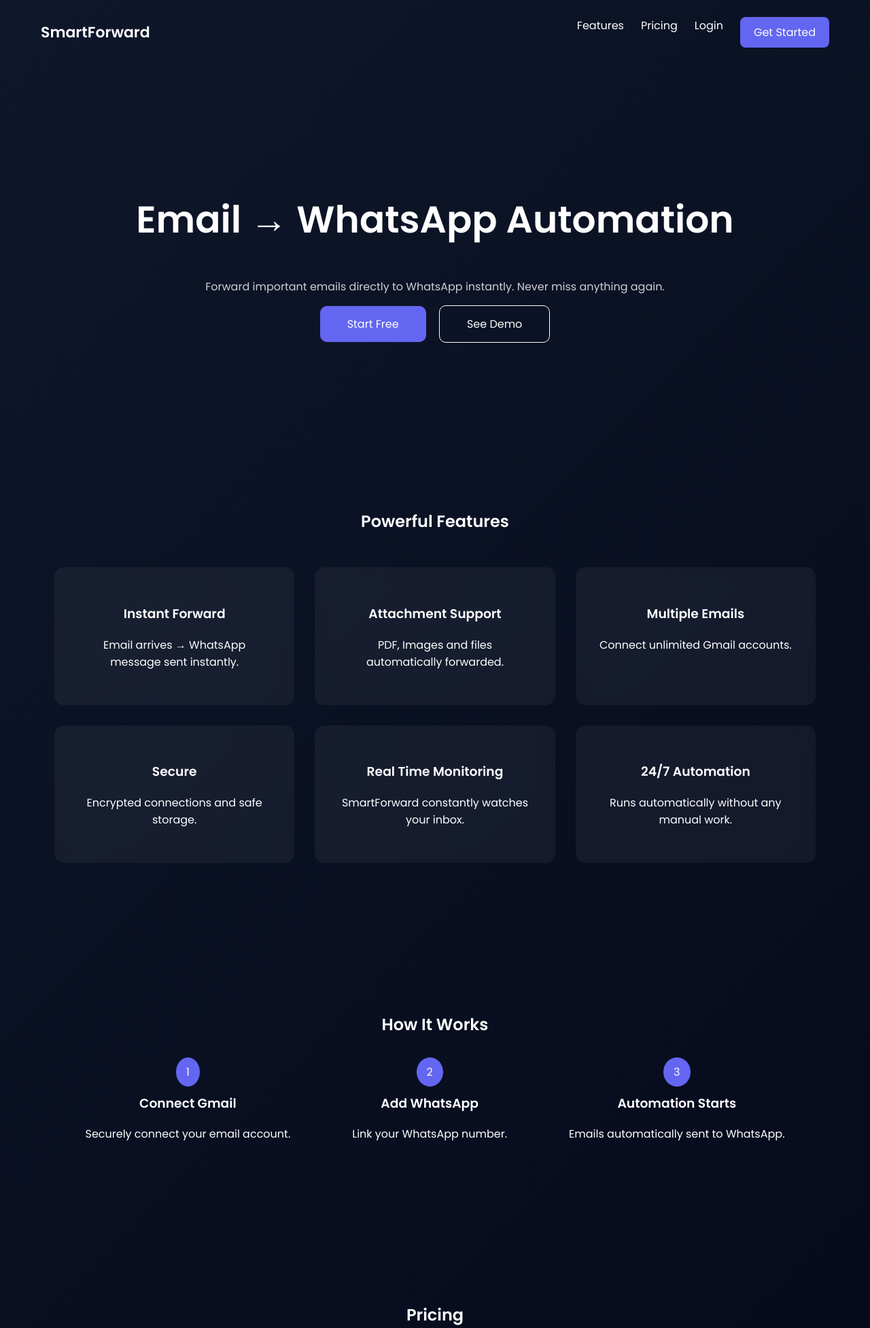
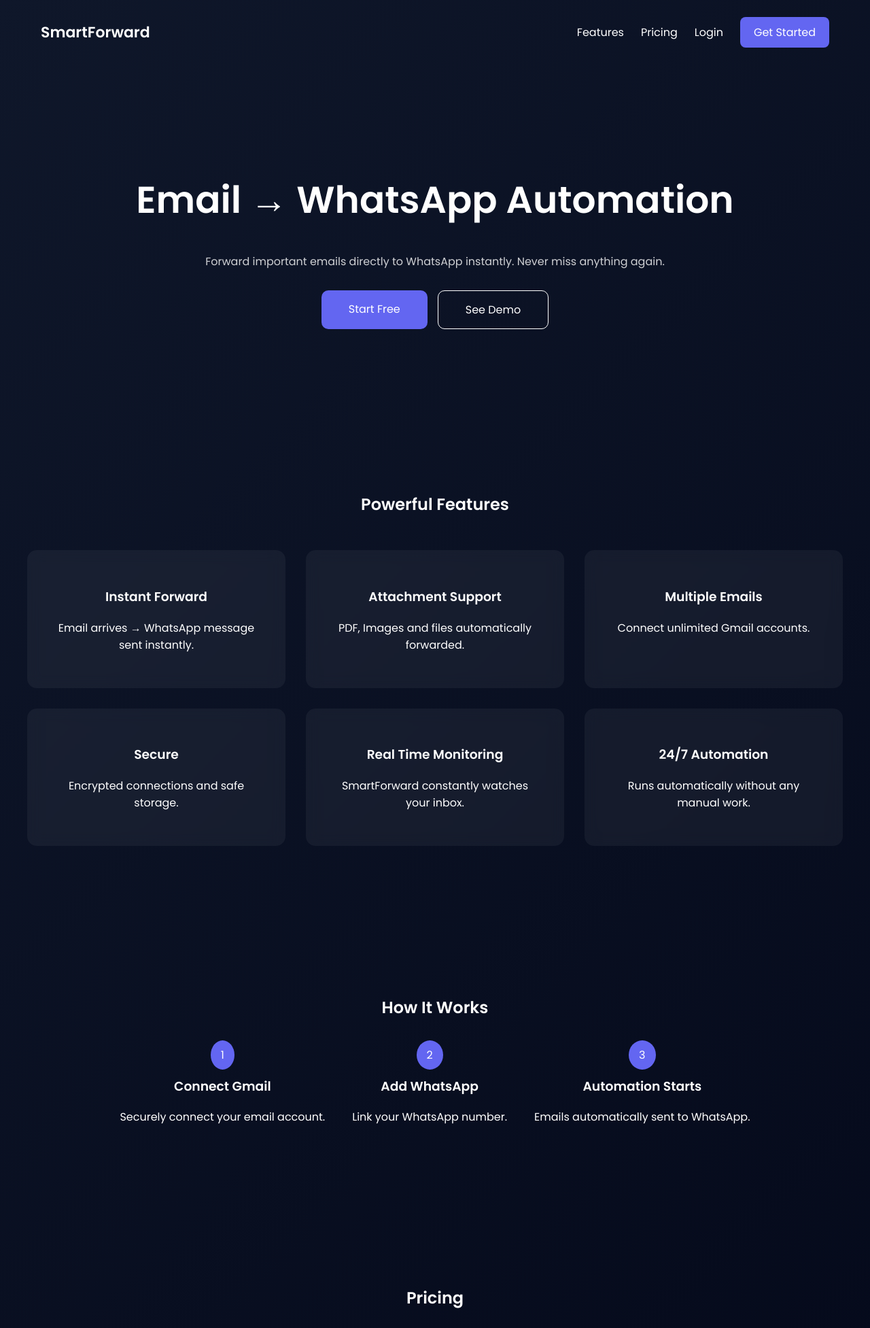
Before and after one commit to sahilkhan2412/SMART-FORWARD, a Flask app: page / in a window 1280 px wide. Shown: the top 1953 px of the page at 68% size. Run offline with Flask 3, Linux system fonts and the light colour scheme; parts of the project's set-up code (start-up, migrations or seed data) failed here and were passed over.

Commit message:
Update project files

```diff
--- a/static/style.css
+++ b/static/style.css
@@ -1,192 +1,169 @@
 body {
-
     margin: 0;
-    font-family: Poppins;
+    font-family: Poppins, sans-serif;
     background: linear-gradient(135deg, #0f172a, #020617);
     color: white;
-
+    overflow-x: hidden;
 }
 
+/* NAVBAR */
+
 nav {
-
     display: flex;
     justify-content: space-between;
+    align-items: center;
     padding: 25px 60px;
-    align-items: center;
-
+    flex-wrap: wrap;
 }
 
 .logo {
-
     font-size: 22px;
     font-weight: 600;
-
 }
-
-/* UPDATED MENU */
 
 .menu {
     display: flex;
     gap: 25px;
+    align-items: center;
+    flex-wrap: wrap;
 }
 
 .menu a {
-
     text-decoration: none;
     color: white;
-
 }
 
 .btn {
-
     background: #6366f1;
     padding: 10px 20px;
     border-radius: 8px;
-
 }
 
+/* HERO */
 
 .hero {
-
     text-align: center;
-    padding: 140px 20px;
-
+    padding: 120px 20px;
+    max-width: 900px;
+    margin: auto;
 }
 
 .hero h1 {
-
     font-size: 55px;
-
+    line-height: 1.2;
 }
 
 .hero p {
-
-    opacity: 0.8;
+    opacity: .8;
     margin-top: 15px;
-
 }
 
 .hero-buttons {
-
     margin-top: 30px;
-
+    display: flex;
+    justify-content: center;
+    gap: 15px;
+    flex-wrap: wrap;
 }
 
 .cta {
-
     background: #6366f1;
     padding: 15px 40px;
     border-radius: 10px;
-    margin-right: 15px;
     text-decoration: none;
     color: white;
-
 }
 
 .ghost {
-
     border: 1px solid white;
     padding: 15px 40px;
     border-radius: 10px;
     text-decoration: none;
     color: white;
-
 }
 
+/* FEATURES */
+
 .features {
-
-    padding: 100px 80px;
+    padding: 100px 20px;
     text-align: center;
-
+    max-width: 1200px;
+    margin: auto;
 }
 
 .grid {
-
     display: grid;
     grid-template-columns: repeat(3, 1fr);
     gap: 30px;
     margin-top: 50px;
-
 }
 
 .card {
-
     background: rgba(255, 255, 255, 0.05);
     padding: 35px;
     border-radius: 14px;
     backdrop-filter: blur(10px);
-
 }
 
+/* HOW IT WORKS */
+
 .how {
-
-    padding: 100px 80px;
+    padding: 100px 20px;
     text-align: center;
-
+    max-width: 1200px;
+    margin: auto;
 }
 
 .steps {
-
     display: flex;
-    justify-content: space-around;
+    justify-content: center;
+    gap: 40px;
+    flex-wrap: wrap;
     margin-top: 40px;
-
 }
 
 .steps span {
-
     background: #6366f1;
     padding: 10px 15px;
     border-radius: 50%;
-
 }
 
+/* PRICING */
+
 .pricing {
-
-    padding: 100px 80px;
+    padding: 100px 20px;
     text-align: center;
-
 }
 
 .price-grid {
-
     display: flex;
     justify-content: center;
     gap: 40px;
+    flex-wrap: wrap;
     margin-top: 50px;
-
 }
 
 .price-card {
-
     background: #1e293b;
     padding: 40px;
     border-radius: 16px;
     width: 260px;
-
 }
 
 .price-card h1 {
-
     font-size: 40px;
-
 }
 
 .price-card ul {
-
     list-style: none;
     padding: 0;
-
 }
 
 .price-card li {
-
     margin: 10px 0;
-
 }
 
 .price-card a {
-
     display: block;
     margin-top: 20px;
     background: #6366f1;
@@ -194,36 +171,58 @@ nav {
     border-radius: 8px;
     text-decoration: none;
     color: white;
-
 }
 
 .popular {
-
     border: 2px solid #6366f1;
-
 }
 
+/* CTA */
+
 .cta-section {
-
     text-align: center;
     padding: 120px 20px;
-
 }
 
 .cta-section a {
-
     background: #6366f1;
     padding: 16px 40px;
     border-radius: 10px;
     text-decoration: none;
     color: white;
-
 }
 
+/* FOOTER */
+
 footer {
-
     text-align: center;
     padding: 30px;
     background: #020617;
+}
+
+/* MOBILE RESPONSIVE */
+
+@media (max-width:768px) {
+
+    nav {
+        padding: 20px;
+    }
+
+    .hero h1 {
+        font-size: 34px;
+    }
+
+    .grid {
+        grid-template-columns: 1fr;
+    }
+
+    .steps {
+        flex-direction: column;
+    }
+
+    .price-grid {
+        flex-direction: column;
+        align-items: center;
+    }
 
 }
```
